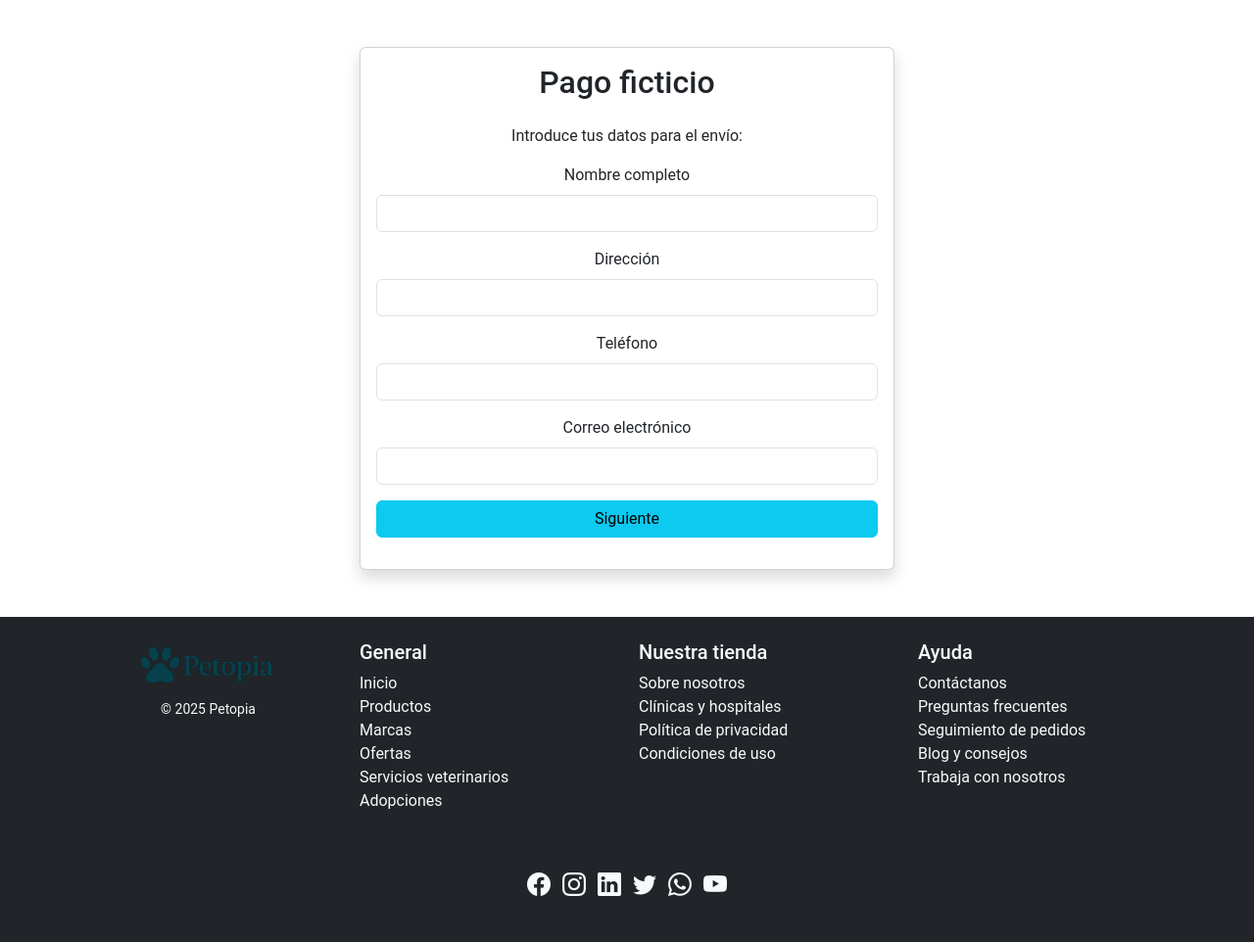
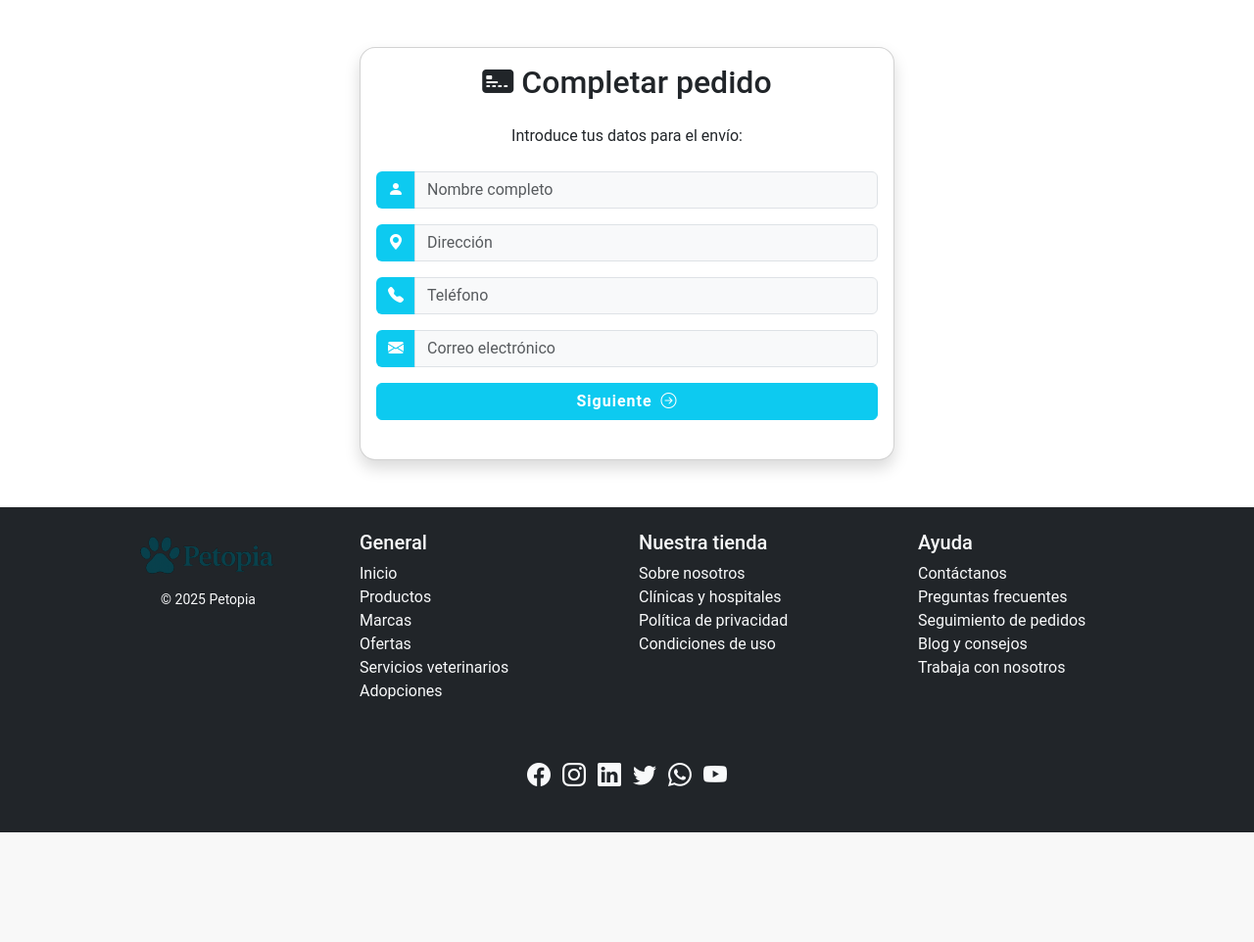
Before and after one commit to typicalmoods/grupo_7_petopia, a PHP site: page /pago.php in a window 1280 px wide. Shown: the part 62-1024 px from the top of the page at 98% size. After the commit the page ends 912 px from the top, so only its background shows below. Run offline with PHP 8.4, Linux system fonts and the light colour scheme.

Commit message:
arreglos

```diff
--- a/frontend/css/style.css
+++ b/frontend/css/style.css
@@ -603,7 +603,7 @@ section h3 {
 /* Contenedor de cupones */
 .cupones-container {
   text-align: center;
-  padding: 2rem;
+  padding: 4rem;
   background-color: #f9f9f9;
 }
 
--- a/frontend/js/main.js
+++ b/frontend/js/main.js
@@ -36,7 +36,7 @@ function mostrarProductos(lista) {
       </div>
       <div class="producto-details">
         <h3 class="producto-marca">${producto.name}</h3>
-        <p class="producto-description">${producto.description}</p>
+        <p class="producto-description">${producto.brand}</p>
         <div class="precio-favorito">
           <span class="producto-precio">${producto.price} €</span>
           <span class="favorite-icon" data-id="${producto.id}">
@@ -480,4 +480,5 @@ document.addEventListener("DOMContentLoaded", function() {
       formContacto.reset();
     });
   }
+
 });
--- a/frontend/pago.php
+++ b/frontend/pago.php
@@ -7,58 +7,94 @@
   <title>Pago - Petopia</title>
   <link href="https://cdn.jsdelivr.net/npm/bootstrap@5.3.3/dist/css/bootstrap.min.css" rel="stylesheet"/>
   <link rel="stylesheet" href="css/style.css"/>
+  <link href="https://cdn.jsdelivr.net/npm/bootstrap-icons@1.10.5/font/bootstrap-icons.css" rel="stylesheet">
+  <style>
+    .input-group-text {
+      background: #17a2b8;
+      color: #fff;
+      border: none;
+    }
+    .form-control:focus {
+      box-shadow: 0 0 0 0.2rem rgba(23,162,184,.25);
+      border-color: #17a2b8;
+    }
+    .card {
+      border-radius: 1rem;
+    }
+    .btn-info, .btn-success {
+      font-weight: 600;
+      letter-spacing: 1px;
+    }
+  </style>
 </head>
 <body>
   <main class="container my-5">
     <div class="row justify-content-center">
-      <div class="col-md-6">
+      <div class="col-md-7 col-lg-6">
         <div class="card shadow">
           <div class="card-body text-center">
-            <h2 class="mb-4">Pago ficticio</h2>
+            <h2 class="mb-4"><i class="bi bi-credit-card-2-front-fill me-2"></i>Completar pedido</h2>
             <div id="paso1">
-              <p>Introduce tus datos para el envío:</p>
+              <p class="mb-4">Introduce tus datos para el envío:</p>
               <form id="form-datos-envio">
-                <div class="mb-3">
-                  <label for="nombreEnvio" class="form-label">Nombre completo</label>
-                  <input type="text" class="form-control" id="nombreEnvio" required>
+                <div class="input-group mb-3">
+                  <span class="input-group-text bg-info text-white">
+                    <i class="bi bi-person-fill"></i>
+                  </span>
+                  <input type="text" class="form-control bg-light" id="nombreEnvio" placeholder="Nombre completo" required>
                 </div>
-                <div class="mb-3">
-                  <label for="direccionEnvio" class="form-label">Dirección</label>
-                  <input type="text" class="form-control" id="direccionEnvio" required>
+                <div class="input-group mb-3">
+                  <span class="input-group-text bg-info text-white">
+                    <i class="bi bi-geo-alt-fill"></i>
+                  </span>
+                  <input type="text" class="form-control bg-light" id="direccionEnvio" placeholder="Dirección" required>
                 </div>
-                <div class="mb-3">
-                  <label for="telefonoEnvio" class="form-label">Teléfono</label>
-                  <input type="text" class="form-control" id="telefonoEnvio" required>
+                <div class="input-group mb-3">
+                  <span class="input-group-text bg-info text-white">
+                    <i class="bi bi-telephone-fill"></i>
+                  </span>
+                  <input type="text" class="form-control bg-light" id="telefonoEnvio" placeholder="Teléfono" required>
                 </div>
-                <div class="mb-3">
-                  <label for="emailEnvio" class="form-label">Correo electrónico</label>
-                  <input type="email" class="form-control" id="emailEnvio" required>
+                <div class="input-group mb-3">
+                  <span class="input-group-text bg-info text-white">
+                    <i class="bi bi-envelope-fill"></i>
+                  </span>
+                  <input type="email" class="form-control bg-light" id="emailEnvio" placeholder="Correo electrónico" required>
                 </div>
-                <button type="submit" class="btn btn-info w-100">Siguiente</button>
+                <button type="submit" class="btn btn-info w-100 mb-2 text-white fw-semibold">
+                  Siguiente <i class="bi bi-arrow-right-circle ms-1"></i>
+                </button>
               </form>
             </div>
             <div id="paso2" style="display:none;">
-              <p>Introduce los datos de tu tarjeta para simular el pago.</p>
+              <p class="mb-4">Introduce los datos de tu tarjeta para simular el pago.</p>
+              <div id="resumen-carrito" class="mb-4"></div>
               <form id="form-pago">
-                <div class="mb-3">
-                  <label for="numeroTarjeta" class="form-label">Número de tarjeta</label>
-                  <input type="text" class="form-control" id="numeroTarjeta" maxlength="16" required>
+                <div class="input-group mb-3">
+                  <span class="input-group-text"><i class="bi bi-credit-card"></i></span>
+                  <input type="text" class="form-control" id="numeroTarjeta" maxlength="16" placeholder="Número de tarjeta" required>
                 </div>
-                <div class="mb-3">
-                  <label for="nombreTitular" class="form-label">Nombre del titular</label>
-                  <input type="text" class="form-control" id="nombreTitular" required>
+                <div class="input-group mb-3">
+                  <span class="input-group-text"><i class="bi bi-person-badge-fill"></i></span>
+                  <input type="text" class="form-control" id="nombreTitular" placeholder="Nombre del titular" required>
                 </div>
                 <div class="row">
                   <div class="col-6 mb-3">
-                    <label for="caducidad" class="form-label">Caducidad</label>
-                    <input type="text" class="form-control" id="caducidad" placeholder="MM/AA" maxlength="5" required>
+                    <div class="input-group">
+                      <span class="input-group-text"><i class="bi bi-calendar-event"></i></span>
+                      <input type="text" class="form-control" id="caducidad" placeholder="MM/AA" maxlength="5" required>
+                    </div>
                   </div>
                   <div class="col-6 mb-3">
-                    <label for="cvv" class="form-label">CVV</label>
-                    <input type="text" class="form-control" id="cvv" maxlength="3" required>
+                    <div class="input-group">
+                      <span class="input-group-text"><i class="bi bi-shield-lock-fill"></i></span>
+                      <input type="text" class="form-control" id="cvv" maxlength="3" placeholder="CVV" required>
+                    </div>
                   </div>
                 </div>
-                <button type="submit" class="btn btn-success w-100">Pagar</button>
+                <button type="submit" class="btn btn-success w-100">
+                  <i class="bi bi-bag-check-fill me-1"></i>Pagar
+                </button>
               </form>
             </div>
             <div id="mensaje-pago" class="mt-3"></div>
@@ -70,11 +106,50 @@
   <?php include 'includes/footer.php'; ?>
 
   <script>
+    function mostrarResumenCarrito() {
+      const carrito = JSON.parse(localStorage.getItem("carrito")) || [];
+      const resumenDiv = document.getElementById("resumen-carrito");
+      if (!resumenDiv) return;
+
+      if (carrito.length === 0) {
+        resumenDiv.innerHTML = `<div class="alert alert-warning">Tu carrito está vacío.</div>`;
+        return;
+      }
+
+      let html = `
+        <h5 class="mb-3"><i class="bi bi-bag"></i> Productos en tu pedido</h5>
+        <ul class="list-group mb-2">
+      `;
+      let total = 0;
+      carrito.forEach(prod => {
+        const subtotal = (parseFloat(prod.price) * prod.cantidad);
+        total += subtotal;
+        html += `
+          <li class="list-group-item d-flex align-items-center">
+            <img src="${prod.image || 'assets/img/no-image.png'}" alt="${prod.name}" style="width:48px;height:48px;object-fit:cover;border-radius:8px;margin-right:12px;">
+            <div class="flex-grow-1 text-start">
+              <strong>${prod.name}</strong>
+              <div class="text-muted small">x${prod.cantidad}</div>
+            </div>
+            <span class="fw-semibold">${subtotal.toFixed(2)} €</span>
+          </li>
+        `;
+      });
+      html += `</ul>
+        <div class="d-flex justify-content-between fs-5">
+          <span>Total</span>
+          <strong>${total.toFixed(2)} €</strong>
+        </div>
+      `;
+      resumenDiv.innerHTML = html;
+    }
+
     // Paso 1: Datos de envío
     document.getElementById("form-datos-envio").addEventListener("submit", function(e) {
       e.preventDefault();
       document.getElementById("paso1").style.display = "none";
       document.getElementById("paso2").style.display = "block";
+      mostrarResumenCarrito(); // <-- Añade esta línea
     });
 
     // Paso 2: Pago
@@ -106,7 +181,8 @@
         if (response.ok) {
           document.getElementById("mensaje-pago").innerHTML = `
             <div class="alert alert-success text-center">
-              ¡Pago realizado con éxito!<br>Gracias por tu compra.
+              <i class="bi bi-check-circle-fill" style="font-size:2rem;color:#198754;"></i><br>
+              ¡Pago realizado correctamente!<br>Serás redirigido en unos segundos...
             </div>
           `;
           localStorage.removeItem("carrito");
@@ -116,6 +192,7 @@
         } else {
           document.getElementById("mensaje-pago").innerHTML = `
             <div class="alert alert-danger text-center">
+              <i class="bi bi-x-circle-fill" style="font-size:2rem;color:#dc3545;"></i><br>
               Error al guardar el pedido: ${data.error || "Inténtalo de nuevo"}
             </div>
           `;
@@ -123,6 +200,7 @@
       } catch (err) {
         document.getElementById("mensaje-pago").innerHTML = `
           <div class="alert alert-danger text-center">
+            <i class="bi bi-x-circle-fill" style="font-size:2rem;color:#dc3545;"></i><br>
             Error de conexión con el servidor.
           </div>
         `;
```
Also changed, not shown: frontend/cart.php (+67 -4 lines), frontend/index.php (+12 -4 lines).
